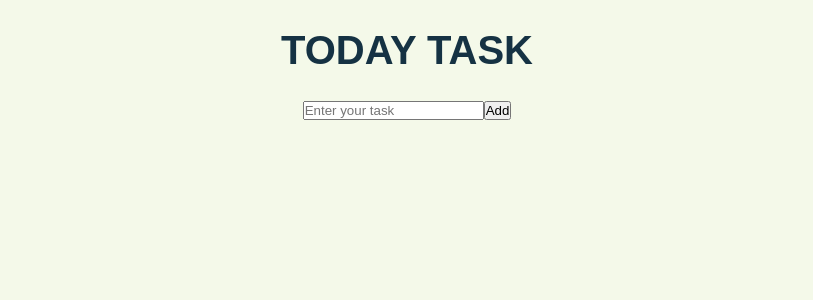
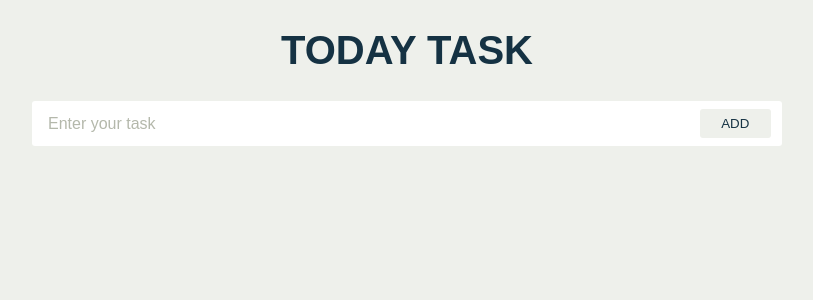
Before and after one commit to SutheeDev/TodayTask, a React (Vite) app in the folder client/: page / in a window 1280 px wide. Shown: the top 300 px of the page, without its empty margins (233-1046 px from the left). Built offline with nearby package versions, Linux system fonts and the light colour scheme.

Commit message:
styled inputField

```diff
--- a/client/src/index.css
+++ b/client/src/index.css
@@ -11,9 +11,12 @@ body {
 :root {
   --ash-gray: #b4b8ab;
   --dark-blue: #153243;
+  --dark-blue-opacity: #1532433f;
   --dye: #284b63;
   --ivory: #f4f9e9;
   --alabaster: #eef0eb;
+  --dark-alabaster: #e4e8e0;
+  --white: #ffffff;
 }
 
 .app {
@@ -22,9 +25,10 @@ body {
   display: flex;
   flex-direction: column;
   align-items: center;
-  background-color: var(--ivory);
+  background-color: var(--alabaster);
 }
 
+/* --- Heading --- */
 .heading {
   text-transform: uppercase;
   font-size: 2rem;
@@ -37,3 +41,51 @@ body {
     font-size: 2.5rem;
   }
 }
+
+/* --- InputField --- */
+.input {
+  display: flex;
+  align-items: center;
+  width: 75%;
+  max-width: 750px;
+  position: relative;
+}
+.input__field {
+  width: 100%;
+  border-radius: 3px;
+  padding: 0.85em 1em;
+  font-size: 1rem;
+  border: none;
+  outline: none;
+}
+.input__field::placeholder {
+  color: var(--ash-gray);
+}
+.input__field:focus {
+  box-shadow: 0 0 10px 1000px var(--dark-blue-opacity);
+}
+.input__btn {
+  position: absolute;
+  background-color: var(--alabaster);
+  right: 0;
+  margin-right: 0.85em;
+  padding: 0.5em 1.6em;
+  text-align: center;
+  color: var(--dark-blue);
+  text-transform: uppercase;
+  border: none;
+  border-radius: 3px;
+  transform-origin: center;
+
+  transition: all 0.2s ease;
+}
+.input__btn:hover {
+  background-color: var(--dark-alabaster);
+  box-shadow: 0px 0.2px 0.4px rgba(0, 0, 0, 0.008),
+    0px 0.5px 0.9px rgba(0, 0, 0, 0.012), 0px 0.9px 1.8px rgba(0, 0, 0, 0.015),
+    0px 1.6px 3.1px rgba(0, 0, 0, 0.018), 0px 2.9px 5.8px rgba(0, 0, 0, 0.022),
+    0px 7px 14px rgba(0, 0, 0, 0.03);
+}
+.input__btn:active {
+  transform: scale(0.95);
+}
```
